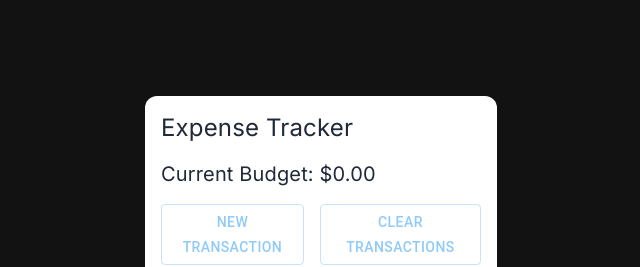
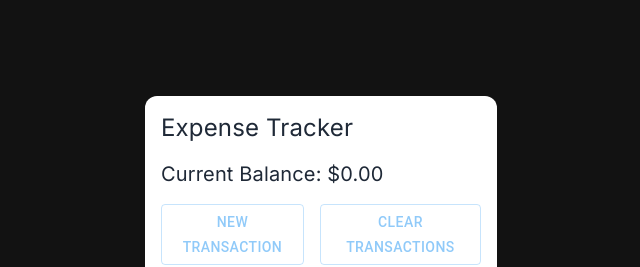
Before and after one commit to NabilKhattab37/Spending-Tracker, a Next.js app: page / in a window 1280 px wide. Shown: the top 267 px of the page, without its empty margins (319-959 px from the left). Built offline with nearby package versions, Linux system fonts and the light colour scheme.

Commit message:
Update Budget.js

```diff
--- a/src/app/(Pages)/Dashboard/Budget.js
+++ b/src/app/(Pages)/Dashboard/Budget.js
@@ -217,7 +217,7 @@ function Budget() {
         <div>
             <div className="bg-white dark:bg-gray-800 h-auto p-4 rounded-xl">
                 <h1 className="text-2xl mb-4 text-gray-800 dark:text-white">Expense Tracker</h1>
-                <h2 className="text-xl mb-4 text-gray-800 dark:text-white">Current Budget: ${currentBudget}</h2>
+                <h2 className="text-xl mb-4 text-gray-800 dark:text-white">Current Balance: ${currentBudget}</h2>
                 <form onSubmit={handleBudgetSubmit} className="max-w-xs mx-auto flex space-x-4">
                     <Button onClick={handleOpen} variant="outlined" className="me-4 mt-4">New Transaction</Button>
                     <Button onClick={handleClearTransactions} variant="outlined" className="me-4 mt-4">Clear Transactions</Button>
```
